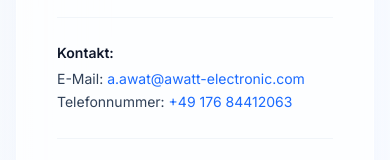
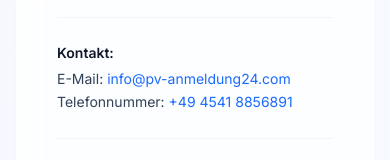
Before and after one commit to Louis-Benedict/pvanmeldung24, a Next.js app: page /impressum in a window 390 px wide. Shown: the part 454-614 px from the top of the page. Built offline with nearby package versions, Linux system fonts and the light colour scheme.

Commit message:
fix: phone number

```diff
--- a/app/impressum/page.tsx
+++ b/app/impressum/page.tsx
@@ -54,8 +54,8 @@
 
             <div>
               <p className="font-semibold text-slate-900 mb-1">Kontakt:</p>
-              <p>E-Mail: <a href="mailto:a.awat@awatt-electronic.com" className="text-indigo-600 hover:underline">a.awat@awatt-electronic.com</a></p>
-              <p>Telefonnummer: <a href="tel:+4917684412063" className="text-indigo-600 hover:underline">+49 176 84412063</a></p>
+              <p>E-Mail: <a href="mailto:info@pv-anmeldung24.com" className="text-indigo-600 hover:underline">info@pv-anmeldung24.com</a></p>
+              <p>Telefonnummer: <a href="tel:+45418856891" className="text-indigo-600 hover:underline">+49 4541 8856891</a></p>
             </div>
 
             <Separator className="bg-slate-100" />
```
